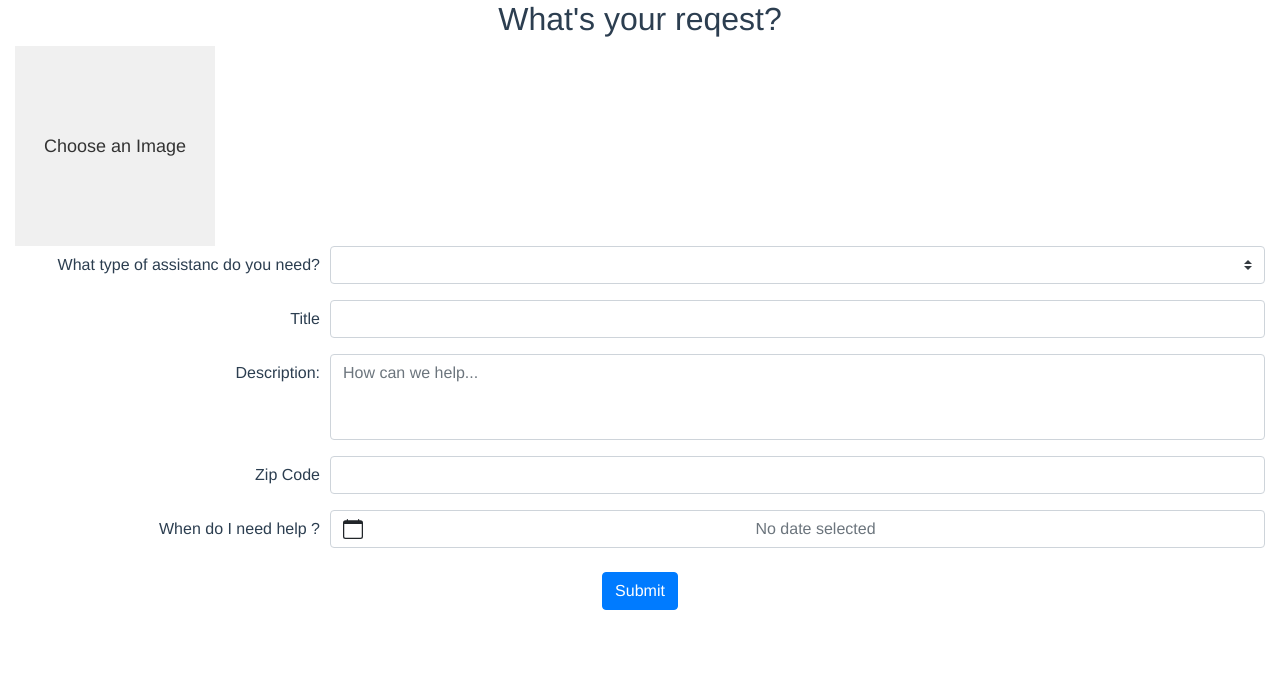
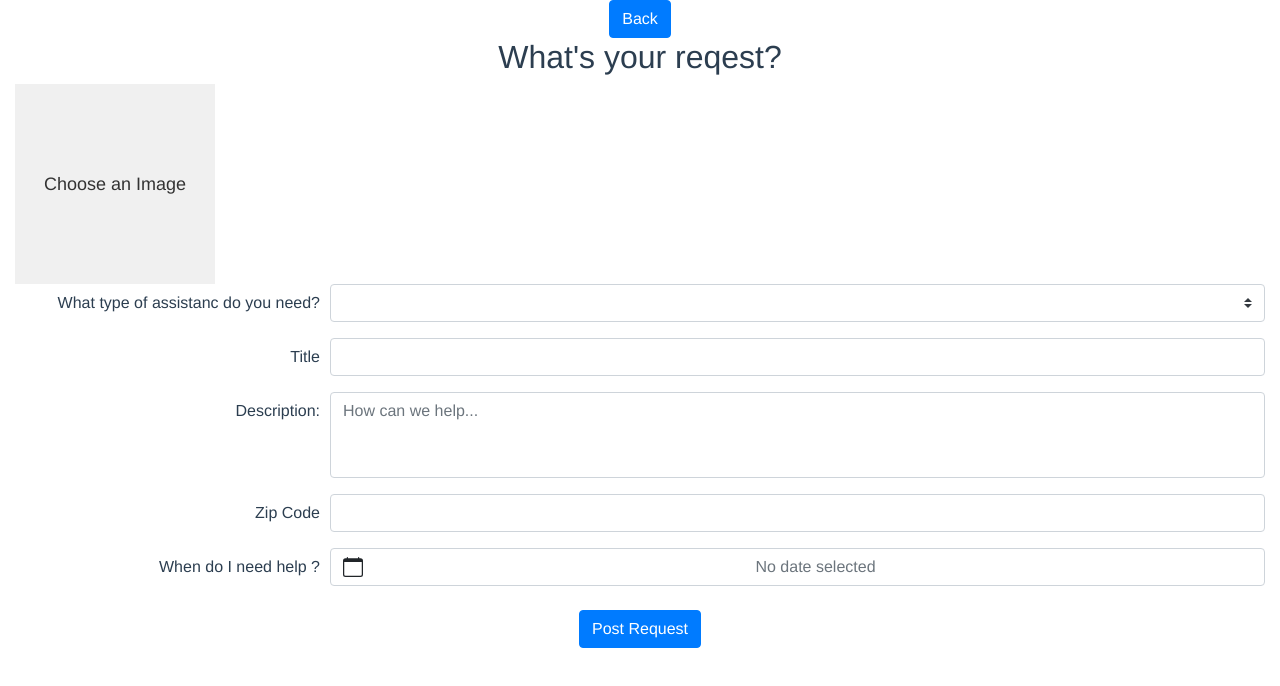
Before and after one commit to jakeomaits/pitt-civic-hackathon, a Vue app in the folder civic-ui/: page /#/HelpForm in a window 1280 px wide. Shown: the top 686 px of the page. Built offline with nearby package versions, Linux system fonts and the light colour scheme.

Commit message:
added back button

```diff
--- a/civic-ui/src/components/HelpForm.vue
+++ b/civic-ui/src/components/HelpForm.vue
@@ -51,6 +51,9 @@ export default {
 
 <template>
   <b-container  class="mainContainer" fluid>
+
+    <b-button type="text" variant="primary">Back</b-button>
+
     <h2>What's your reqest?</h2>
     <b-form @submit="onSubmit">
 
@@ -106,7 +109,7 @@ export default {
           <b-form-datepicker id="example-datepicker" v-model="helpForm.requestedDate" class="mb-2"></b-form-datepicker>
         </b-form-group>
       </span>
-      <b-button type="submit" variant="primary">Submit</b-button>
+      <b-button type="submit" variant="primary">Post Request</b-button>
     </b-form>
   </b-container>
 </template>
```
